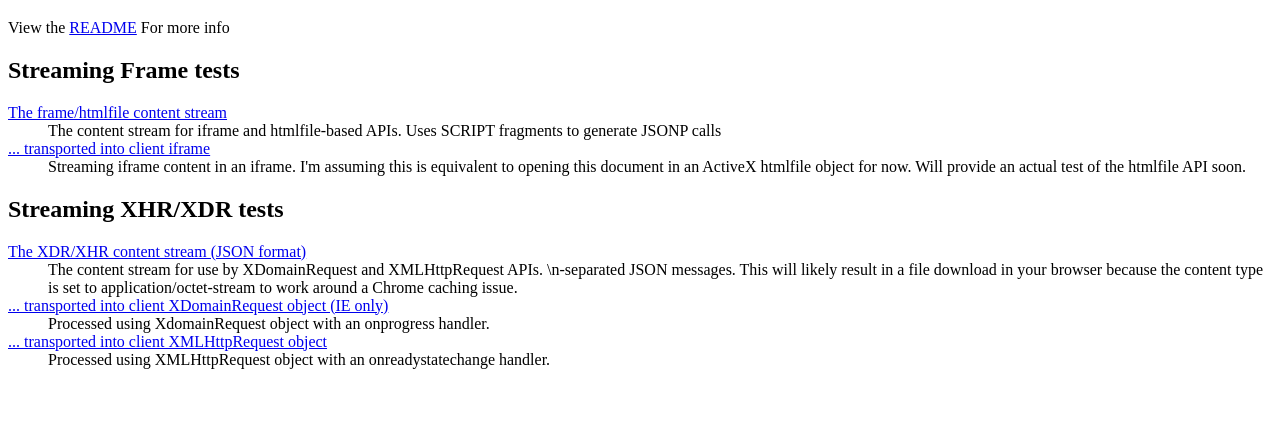
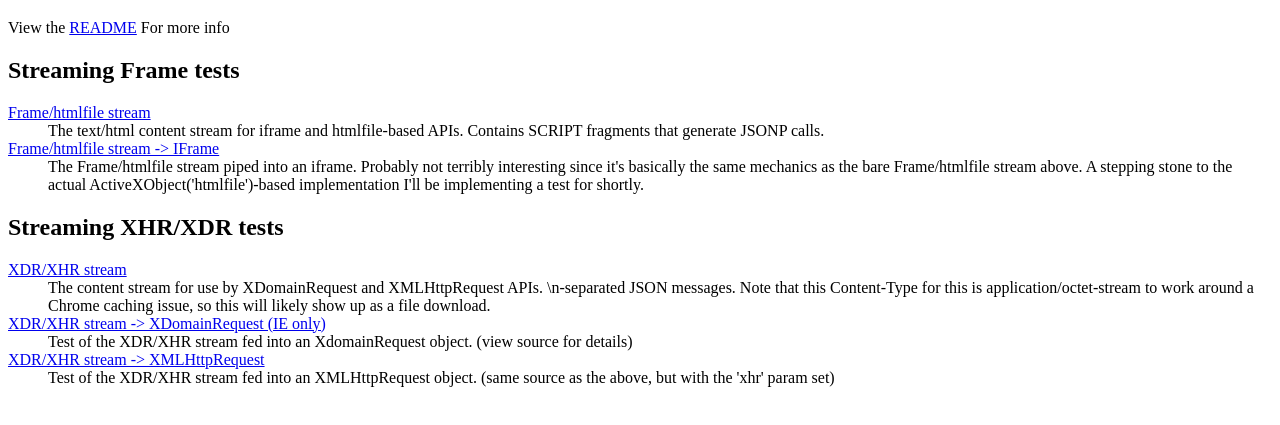
Before and after one commit to broofa/streamie, a plain HTML site: page html/index.html in a window 1280 px wide. Shown: the part 61-486 px from the top of the page. Drawn offline with Linux system fonts and the light colour scheme.

Commit message:
clarification

```diff
--- a/html/index.html
+++ b/html/index.html
@@ -6,23 +6,23 @@
 
     <h2>Streaming Frame tests</h2>
     <dl>
-      <dt><a href="/stream">The frame/htmlfile content stream</a></dt>
-      <dd>The content stream for iframe and htmlfile-based APIs. Uses SCRIPT fragments to generate JSONP calls</dd>
+      <dt><a href="/stream">Frame/htmlfile stream</a></dt>
+      <dd>The text/html content stream for iframe and htmlfile-based APIs. Contains SCRIPT fragments that generate JSONP calls.</dd>
 
-      <dt><a href="/iframe_transport.html"> ... transported into client iframe</a></dt>
-      <dd>Streaming iframe content in an iframe.  I'm assuming this is equivalent to opening this document in an ActiveX htmlfile object for now.  Will provide an actual test of the htmlfile API soon.</dd>
+      <dt><a href="/iframe_transport.html">Frame/htmlfile stream -> IFrame</a></dt>
+      <dd>The Frame/htmlfile stream piped into an iframe.  Probably not terribly interesting since it's basically the same mechanics as the bare Frame/htmlfile stream above.  A stepping stone to the actual ActiveXObject('htmlfile')-based implementation I'll be implementing a test for shortly.</dd>
     </dl>
 
     <h2>Streaming XHR/XDR tests</h2>
     <dl>
-      <dt><a href="/stream?xhr">The XDR/XHR content stream (JSON format)</a></dt>
-      <dd>The content stream for use by XDomainRequest and XMLHttpRequest APIs. \n-separated JSON messages. This will likely result in a file download in your browser because the content type is set to application/octet-stream to work around a Chrome caching issue.</dd>
+      <dt><a href="/stream?xhr">XDR/XHR stream</a></dt>
+      <dd>The content stream for use by XDomainRequest and XMLHttpRequest APIs. \n-separated JSON messages. Note that this Content-Type for this is application/octet-stream to work around a Chrome caching issue, so this will likely show up as a file download.</dd>
 
-      <dt><a href="/x_transport.html">... transported into client XDomainRequest object (IE only)</a></dt>
-      <dd>Processed using XdomainRequest object with an onprogress handler.</dd>
+      <dt><a href="/x_transport.html">XDR/XHR stream -> XDomainRequest (IE only)</a></dt>
+      <dd>Test of the XDR/XHR stream fed into an XdomainRequest object. (view source for details)</dd>
 
-      <dt><a href="/x_transport.html?xhr">... transported into client XMLHttpRequest object</a></dt>
-      <dd>Processed using XMLHttpRequest object with an onreadystatechange handler.</dd>
+      <dt><a href="/x_transport.html?xhr">XDR/XHR stream -> XMLHttpRequest</a></dt>
+      <dd>Test of the XDR/XHR stream fed into an XMLHttpRequest object. (same source as the above, but with the 'xhr' param set)</dd>
     </dl>
   </body>
 </html>
```
